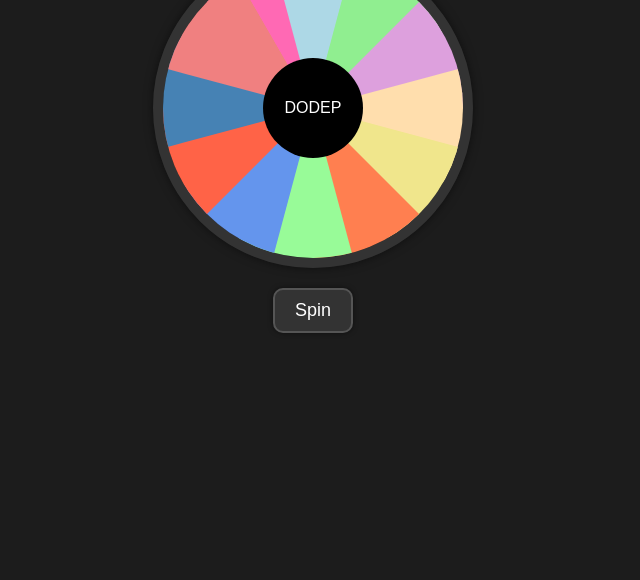
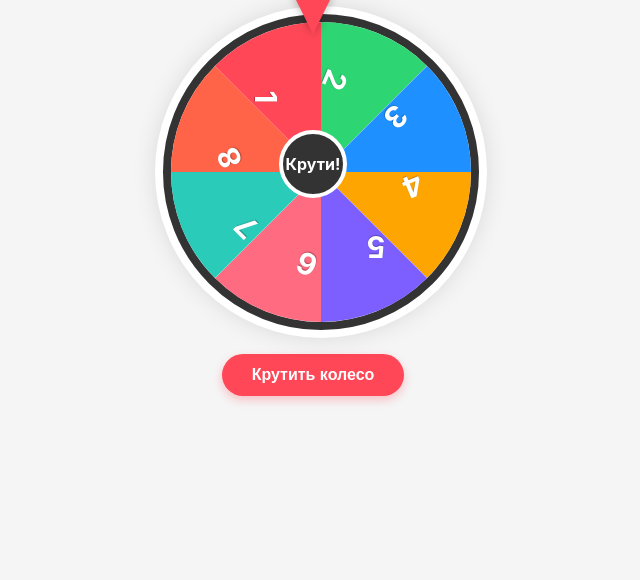
Before and after one commit to SpermGlod/Telegram-mini-app-black, a plain HTML site: page index.html in a window 1280 px wide. Shown: the part 260-840 px from the top of the page, without its empty margins (327-967 px from the left). Before the commit the page ends 800 px from the top, so only its background shows below. Drawn offline with Linux system fonts and the light colour scheme.

Commit message:
Update index.html

```diff
--- a/index.html
+++ b/index.html
@@ -1,193 +1,227 @@
 <!DOCTYPE html>
-<html lang="en">
+<html lang="ru">
 <head>
     <meta charset="UTF-8">
     <meta name="viewport" content="width=device-width, initial-scale=1.0">
-    <title>Lucky Wheel</title>
+    <title>Колесо Фортуны</title>
     <style>
         body {
+            font-family: -apple-system, BlinkMacSystemFont, 'Segoe UI', Roboto, Oxygen, Ubuntu, Cantarell, sans-serif;
+            background: #f5f5f5;
             display: flex;
             flex-direction: column;
+            align-items: center;
             justify-content: center;
-            align-items: center;
-            height: 100vh;
+            min-height: 100vh;
             margin: 0;
-            background-color: #1c1c1c;
-            font-family: 'Arial', sans-serif;
+            padding: 20px;
+            color: #333;
         }
-        .wheel {
+
+        h1 {
+            margin-bottom: 30px;
+            font-weight: 700;
+            color: #222;
+        }
+
+        .wheel-container {
+            position: relative;
             width: 300px;
             height: 300px;
+            margin-bottom: 40px;
+        }
+
+        .wheel {
+            width: 100%;
+            height: 100%;
             border-radius: 50%;
             position: relative;
             overflow: hidden;
-            border: 10px solid #333;
-            box-shadow: 0 0 10px rgba(0, 0, 0, 0.5);
-            transition: transform 4s ease-out;
+            border: 8px solid #333;
+            box-shadow: 0 0 0 8px #fff, 0 0 30px rgba(0, 0, 0, 0.2);
+            transition: transform 4s cubic-bezier(0.17, 0.67, 0.12, 0.99);
+            transform: rotate(0deg);
         }
-        .slice {
+
+        .wheel-item {
             position: absolute;
             width: 50%;
             height: 50%;
             transform-origin: 100% 100%;
+            left: 0;
+            top: 0;
+            display: flex;
+            align-items: center;
+            justify-content: center;
+            font-weight: bold;
+            font-size: 30px;
+            color: white;
+            text-shadow: 0 1px 1px rgba(0, 0, 0, 0.3);
             clip-path: polygon(0 0, 100% 0, 100% 100%);
+            z-index: 1;
         }
-        .slice:nth-child(1) { transform: rotate(0deg); background: #ff69b4; }
-        .slice:nth-child(2) { transform: rotate(30deg); background: #add8e6; }
-        .slice:nth-child(3) { transform: rotate(60deg); background: #90ee90; }
-        .slice:nth-child(4) { transform: rotate(90deg); background: #dda0dd; }
-        .slice:nth-child(5) { transform: rotate(120deg); background: #ffdead; }
-        .slice:nth-child(6) { transform: rotate(150deg); background: #f0e68c; }
-        .slice:nth-child(7) { transform: rotate(180deg); background: #ff7f50; }
-        .slice:nth-child(8) { transform: rotate(210deg); background: #98fb98; }
-        .slice:nth-child(9) { transform: rotate(240deg); background: #6495ed; }
-        .slice:nth-child(10) { transform: rotate(270deg); background: #ff6347; }
-        .slice:nth-child(11) { transform: rotate(300deg); background: #4682b4; }
-        .slice:nth-child(12) { transform: rotate(330deg); background: #f08080; }
-        .center {
+
+        .wheel-item span {
+            transform: rotate(calc(90deg - var(--angle)/2));
+            width: 80px;
+            margin-left: 40px;
+            text-align: center;
+            position: relative;
+            z-index: 2;
+        }
+
+        .wheel-center {
             position: absolute;
-            width: 100px;
-            height: 100px;
-            background: #000;
+            width: 60px;
+            height: 60px;
+            background: #333;
             border-radius: 50%;
             top: 50%;
             left: 50%;
             transform: translate(-50%, -50%);
+            z-index: 10;
             display: flex;
+            align-items: center;
             justify-content: center;
-            align-items: center;
             color: white;
+            font-weight: bold;
+            border: 4px solid white;
         }
-       .wheel-container {
-    position: relative;
-}
 
-.pointer {
-    width: 0;
-    height: 0;
-    border-left: 15px solid transparent;
-    border-right: 15px solid transparent;
-    border-top: 30px solid #fff;
-    position: absolute;
-    top: 0;
-    left: 50%;
-    transform: translateX(-50%);
-    z-index: 10;
-}
-        .spin-button {
-            margin-top: 20px;
-            padding: 10px 20px;
-            font-size: 18px;
-            background-color: #333;
-            color: white;
-            border: 2px solid #555;
-            border-radius: 10px;
-            cursor: pointer;
-            box-shadow: 0 0 5px rgba(0, 0, 0, 0.5);
+        .pointer {
+            position: absolute;
+            top: -20px;
+            left: 50%;
+            transform: translateX(-50%);
+            width: 0;
+            height: 0;
+            border-left: 20px solid transparent;
+            border-right: 20px solid transparent;
+            border-top: 40px solid #ff4757;
+            z-index: 20;
+            filter: drop-shadow(0 0 5px rgba(0, 0, 0, 0.3));
         }
-        .spin-button:hover {
-            background-color: #555;
-        }
-        .spin-button:disabled {
-            background-color: #444;
-            cursor: not-allowed;
-        }
-        .notification {
-            display: none;
-            position: fixed;
-            top: 50%;
-            left: 50%;
-            transform: translate(-50%, -50%);
-            background-color: rgba(0, 0, 0, 0.9);
-            color: white;
-            padding: 20px;
-            border-radius: 10px;
-            text-align: center;
-            box-shadow: 0 0 10px rgba(0, 0, 0, 0.5);
-        }
-        .notification button {
-            margin-top: 10px;
-            padding: 8px 16px;
-            background-color: #333;
+
+        .spin-btn {
+            background: #ff4757;
             color: white;
             border: none;
-            border-radius: 5px;
+            padding: 12px 30px;
+            font-size: 16px;
+            font-weight: bold;
+            border-radius: 30px;
             cursor: pointer;
+            transition: all 0.3s;
+            box-shadow: 0 4px 10px rgba(255, 71, 87, 0.3);
         }
-        .notification button:hover {
-            background-color: #555;
+
+        .winner {
+            position: relative;
+            z-index: 5;
+        }
+
+        .winner::after {
+            content: '';
+            position: absolute;
+            top: 0;
+            left: 0;
+            width: 100%;
+            height: 100%;
+            background: rgba(255, 255, 255, 0.3);
+            animation: winnerPulse 0.5s ease infinite alternate;
+            z-index: -1;
+        }
+
+        @keyframes winnerPulse {
+            from { opacity: 0.3; }
+            to { opacity: 0.7; }
         }
     </style>
 </head>
 <body>
+    <h1>Колесо Фортуны</h1>
     <div class="wheel-container">
         <div class="wheel" id="wheel">
-            <div class="slice"></div>
-            <div class="slice"></div>
-            <div class="slice"></div>
-            <div class="slice"></div>
-            <div class="slice"></div>
-            <div class="slice"></div>
-            <div class="slice"></div>
-            <div class="slice"></div>
-            <div class="slice"></div>
-            <div class="slice"></div>
-            <div class="slice"></div>
-            <div class="slice"></div>
-            <div class="center">DODEP</div>
+            <!-- Сектора будут добавлены через JS -->
         </div>
+        <div class="wheel-center">Крути!</div>
         <div class="pointer"></div>
     </div>
-    <button class="spin-button" id="spinButton">Spin</button>
-    <div class="notification" id="notification">
-        <div id="resultText"></div>
-        <button onclick="closeNotification()">OK</button>
-    </div>
-</body>
+    <button class="spin-btn" id="spinBtn">Крутить колесо</button>
+
     <script>
-       const wheel = document.getElementById('wheel');
-const spinButton = document.getElementById('spinButton');
-const notification = document.getElementById('notification');
-const resultText = document.getElementById('resultText');
-let isSpinning = false;
-let currentAngle = 0; // Сохраняем текущий угол колеса
+        document.addEventListener('DOMContentLoaded', function() {
+            const prizes = [
+                { text: "1", color: "#ff4757" },
+                { text: "2", color: "#2ed573" },
+                { text: "3", color: "#1e90ff" },
+                { text: "4", color: "#ffa502" },
+                { text: "5", color: "#7d5fff" },
+                { text: "6", color: "#ff6b81" },
+                { text: "7", color: "#2bcbba" },
+                { text: "8", color: "#ff6348" }
+            ];
 
-const prizes = [
-    'Pink', ' Light Blue', 'Light Green', 'light plum',
-    'Hon', 'Orange', 'Pink', 'Cyan',
-    'Magenta', 'Lime', 'Brown', 'Black'
-]; // Названия цветов или призов
+            const wheel = document.getElementById('wheel');
+            const spinBtn = document.getElementById('spinBtn');
+            const sectorAngle = 360 / prizes.length;
+            let currentRotation = 0;
+            let isSpinning = false;
 
-spinButton.addEventListener('click', () => {
-    if (isSpinning) return;
-    isSpinning = true;
-    spinButton.disabled = true;
+            function createWheel() {
+                prizes.forEach((prize, index) => {
+                    const angle = sectorAngle * index;
+                    const item = document.createElement('div');
+                    item.className = 'wheel-item';
+                    item.style.setProperty('--angle', `${angle}deg`);
+                    item.style.transform = `rotate(${angle}deg)`;
+                    item.style.background = prize.color;
 
-    // Случайный угол: 5-10 полных оборотов + случайный сектор
-    const randomSpins = Math.floor(Math.random() * 5 + 5) * 360;
-    const randomDeg = Math.floor(Math.random() * 360);
-    currentAngle += randomSpins + randomDeg; // Накапливаем угол
+                    const text = document.createElement('span');
+                    text.textContent = prize.text;
 
-    // Применяем вращение
-    wheel.style.transform = `rotate(${currentAngle}deg)`;
+                    item.appendChild(text);
+                    wheel.appendChild(item);
+                });
+            }
 
-    // Определяем приз после остановки
-    setTimeout(() => {
-        const sliceAngle = 360 / prizes.length;
-        const finalDeg = currentAngle % 360;
-        const prizeIndex = Math.floor((360 - finalDeg) / sliceAngle) % prizes.length;
+            function spinWheel() {
+                if (isSpinning) return;
 
-        resultText.textContent = `You won: ${prizes[prizeIndex]}!`;
-        notification.style.display = 'block';
-        isSpinning = false;
-        spinButton.disabled = false;
-    }, 4000); // Длительность анимации (должна совпадать с CSS transition)
-});
+                isSpinning = true;
+                spinBtn.disabled = true;
 
-function closeNotification() {
-    notification.style.display = 'none';
-    // Убрали wheel.style.transform = 'rotate(0deg)'; чтобы колесо не сбрасывалось
-}
+                document.querySelectorAll('.wheel-item').forEach(item => {
+                    item.classList.remove('winner');
+                });
+
+                const spinDegrees = 360 * (4 + Math.floor(Math.random() * 3));
+                const winningSector = Math.floor(Math.random() * prizes.length);
+                const finalRotation = spinDegrees + (sectorAngle * winningSector);
+
+                currentRotation += finalRotation;
+                wheel.style.transform = `rotate(${-currentRotation}deg)`;
+            }
+
+            wheel.addEventListener('transitionend', function() {
+                if (!isSpinning) return;
+
+                const normalizedRotation = currentRotation % 360;
+                const winningIndex = Math.floor(normalizedRotation / sectorAngle) % prizes.length;
+
+                document.querySelectorAll('.wheel-item')[winningIndex].classList.add('winner');
+
+                isSpinning = false;
+                spinBtn.disabled = false;
+
+                setTimeout(function() {
+                    alert(`Поздравляем! Вы выиграли: ${prizes[winningIndex].text}`);
+                }, 500);
+            });
+
+            spinBtn.addEventListener('click', spinWheel);
+            createWheel();
+        });
     </script>
 </body>
 </html>
```
